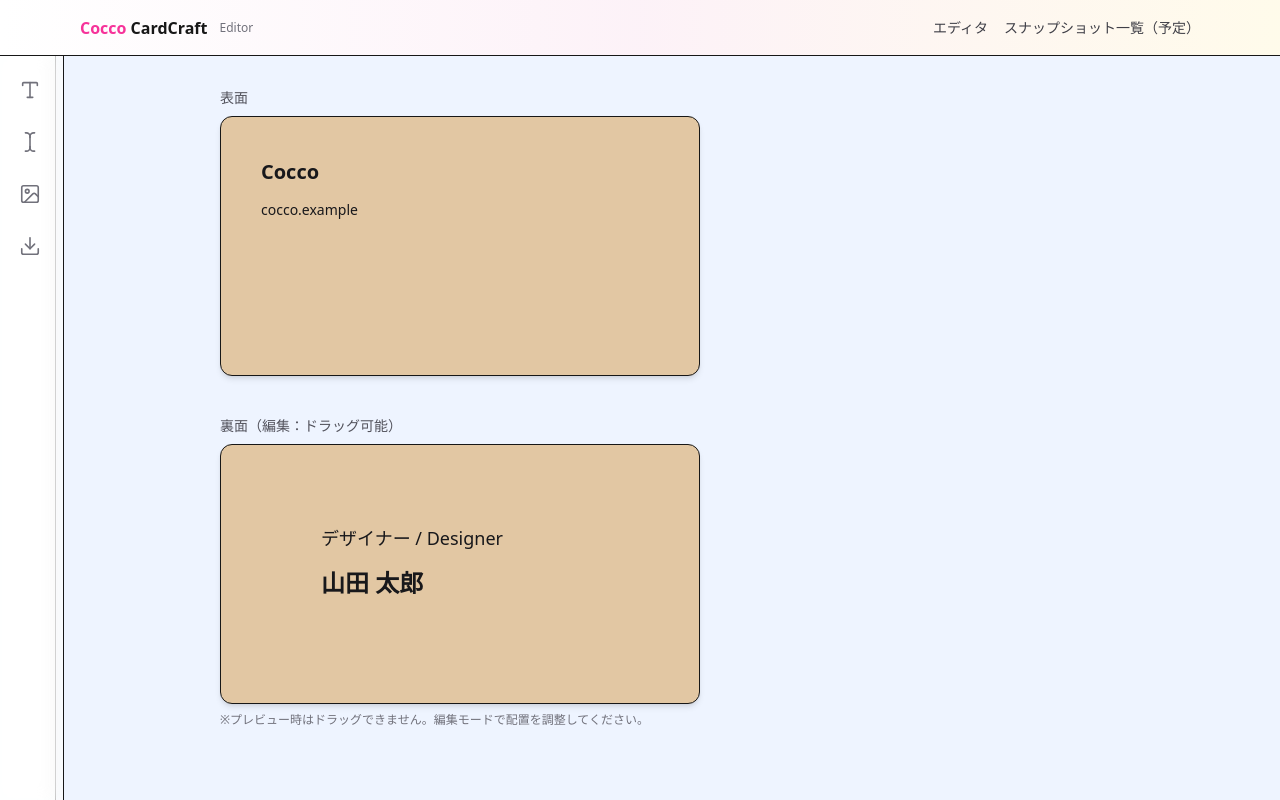
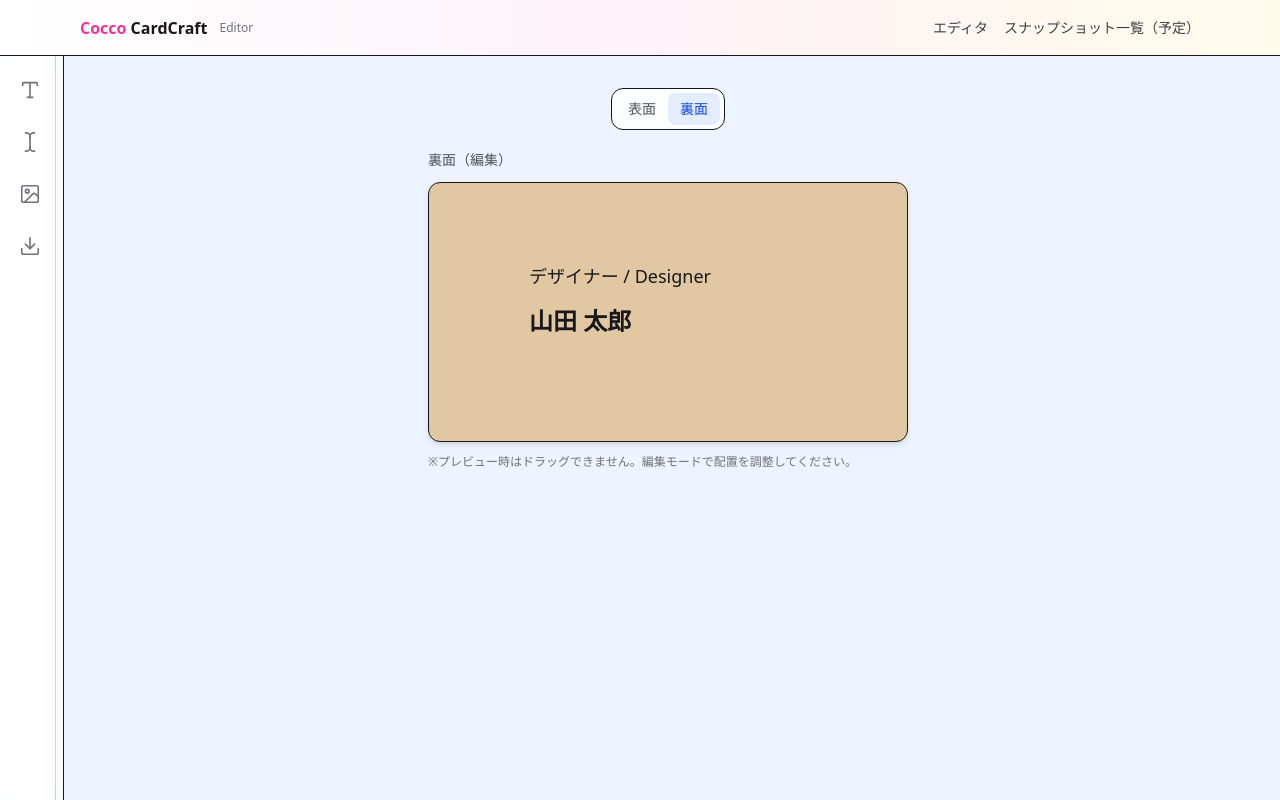
Before and after one commit to muu-ima/muu-cardcraft-lite, a Next.js app: page /editor in a window 1280 px wide. Built offline with nearby package versions, Linux system fonts and the light colour scheme.

Commit message:
fefactor:CardEditor.tsxのツールバー、キャンバスのスケール調整、プレビューのスケール調整

```diff
--- a/app/editor/CardEditor.tsx
+++ b/app/editor/CardEditor.tsx
@@ -17,6 +17,7 @@ type Side = "front" | "back";
 export default function CardEditor() {
   const [side, setSide] = useState<Side>("back");
   const [activeTab, setActiveTab] = useState<TabKey | null>(null);
+  const panelVisible = activeTab !== null;
   const [isPreview, setIsPreview] = useState(false);
 
   const [design, setDesign] = useState<DesignKey>("plain");
@@ -82,18 +83,27 @@ export default function CardEditor() {
       scale,
       previewScale,
     });
-  }, [isPreview, design, side, activeTab, scale, previewScale, canvasRef, previewWrapRef]);
+  }, [
+    isPreview,
+    design,
+    side,
+    activeTab,
+    scale,
+    previewScale,
+    canvasRef,
+    previewWrapRef,
+  ]);
 
   return (
     <div className="relative h-full w-full bg-[#eef4ff]">
       {/* ★ヘッダー分(56px)は上に空ける */}
-      <div className="fixed left-0 top-14 z-40 h-[calc(100vh-56px)] w-14 border-r bg-white/70 backdrop-blur">
+      <div className="fixed left-0 top-14 z-40 h-[calc(100vh-56px)] w-14 border-r bg-white/70 backdrop-blur hidden xl:block">
         <Toolbar activeTab={activeTab} onChange={onChangeTab} />
       </div>
 
       <ToolPanel
         open={activeTab !== null}
-        onClose={() => setActiveTab(null)}  // ✅ここが重要
+        onClose={() => setActiveTab(null)} // ✅ここが重要
         activeTab={activeTab}
         side={side}
         onChangeSide={setSide}
@@ -109,32 +119,46 @@ export default function CardEditor() {
         onDownload={(format, d) => downloadImage(format, d)}
       />
 
-      <CanvasArea innerRef={canvasRef}>
-        <section className={isPreview ? "space-y-12" : "space-y-10"}>
-          {/* 表面 */}
-          <div className={isPreview ? "opacity-80" : ""}>
-            <p className="mb-2 text-sm text-zinc-600">表面</p>
-
-            <CardSurface
-              blocks={getBlocksFor("front")}
-              design={design}
-              interactive={false}
-              style={{
-                transform: `scale(${scale})`,
-                transformOrigin: "top left",
-              }}
-              className={isPreview ? "shadow-lg" : ""}
-            />
+      <CanvasArea innerRef={canvasRef} panelVisible={panelVisible}>
+        {/* 表/裏トグル（キャンバス上） */}
+        <div className="mb-5 flex items-center justify-center">
+          <div className="inline-flex rounded-xl border bg-white/80 p-1 backdrop-blur">
+            <button
+              type="button"
+              onClick={() => setSide("front")}
+              className={[
+                "px-3 py-1.5 text-sm rounded-lg transition",
+                side === "front"
+                  ? "bg-blue-600/10 text-blue-700"
+                  : "text-zinc-600 hover:bg-zinc-900/5",
+              ].join(" ")}
+            >
+              表面
+            </button>
+            <button
+              type="button"
+              onClick={() => setSide("back")}
+              className={[
+                "px-3 py-1.5 text-sm rounded-lg transition",
+                side === "back"
+                  ? "bg-blue-600/10 text-blue-700"
+                  : "text-zinc-600 hover:bg-zinc-900/5",
+              ].join(" ")}
+            >
+              裏面
+            </button>
+          </div>
         </div>
 
-          {/* 裏面 */}
-          <div>
-            <p className="mb-2 text-sm text-zinc-600">
-              裏面{isPreview ? "（プレビュー）" : "（編集：ドラッグ可能）"}
+        {/* ✅ ここがCanva化：1枚だけ表示 */}
+        <section className="flex flex-col items-center gap-3">
+          <p className="w-full max-w-[480px] text-sm text-zinc-600">
+            {side === "front" ? "表面" : "裏面"}
+            {isPreview ? "（プレビュー）" : "（編集）"}
           </p>
 
           <CardSurface
-              blocks={getBlocksFor("back")}
+            blocks={getBlocksFor(side)}
             design={design}
             interactive={!isPreview}
             onBlockPointerDown={(e, id) => handlePointerDown(e, id, { scale })}
@@ -142,24 +166,30 @@ export default function CardEditor() {
             blockRefs={blockRefs}
             style={{
               transform: `scale(${scale})`,
-                transformOrigin: "top left",
+              transformOrigin: "top center",
             }}
-              className={isPreview ? "ring-2 ring-blue-500/20 shadow-lg" : ""}
+            className={isPreview ? "shadow-lg" : ""}
           />
 
           {!isPreview && (
-              <p className="mt-2 text-xs text-zinc-500">
+            <p className="w-full max-w-[480px] text-xs text-zinc-500">
               ※プレビュー時はドラッグできません。編集モードで配置を調整してください。
             </p>
           )}
-          </div>
         </section>
       </CanvasArea>
 
-      <ModalPreview open={isPreview} onClose={() => setIsPreview(false)} title="プレビュー">
+      <ModalPreview
+        open={isPreview}
+        onClose={() => setIsPreview(false)}
+        title="プレビュー"
+      >
         <div className="w-full flex justify-center">
           <div ref={previewWrapRef} className="w-full flex justify-center">
-            <div className="overflow-hidden" style={{ width: scaledW, height: scaledH }}>
+            <div
+              className="overflow-hidden"
+              style={{ width: scaledW, height: scaledH }}
+            >
               <div
                 style={{
                   width: PREVIEW_W,
@@ -186,14 +216,36 @@ export default function CardEditor() {
 function CanvasArea({
   children,
   innerRef,
+  panelVisible,
 }: {
   children: React.ReactNode;
   innerRef: React.RefObject<HTMLDivElement | null>;
+  panelVisible: boolean;
 }) {
   return (
-    <main className="ml-14 h-[calc(100vh-56px)] min-w-0 overflow-y-auto px-3 sm:px-6 lg:px-10 py-8">
-      <div ref={innerRef} className="mx-auto w-full max-w-4xl">
+    <main
+      className={[
+        "ml-0", // ✅ モバイルは常に0
+        panelVisible ? "xl:ml-[416px]" : "xl:ml-14",
+        "h-[calc(100vh-56px)]",
+        "min-w-0 overflow-y-auto overflow-x-hidden",
+        "min-w-0 overflow-y-auto",
+        "px-3 sm:px-6 lg:px-10 py-8",
+        "flex justify-center",
+        "transition-[margin] duration-200 ease-out",
+      ].join(" ")}
+    >
+      {/* ✅ ここでズレを相殺する */}
+      <div
+        className={[
+          "w-full flex justify-center",
+          "transition-transform duration-200 ease-out transform-gpu",
+          panelVisible ? "md:-translate-x-[180px]" : "translate-x-0",
+        ].join(" ")}
+      >
+        <div ref={innerRef} className="w-full max-w-[480px] min-w-0">
           {children}
+        </div>
       </div>
     </main>
   );
```
Lines whose indentation alone changed are shown as unchanged.
